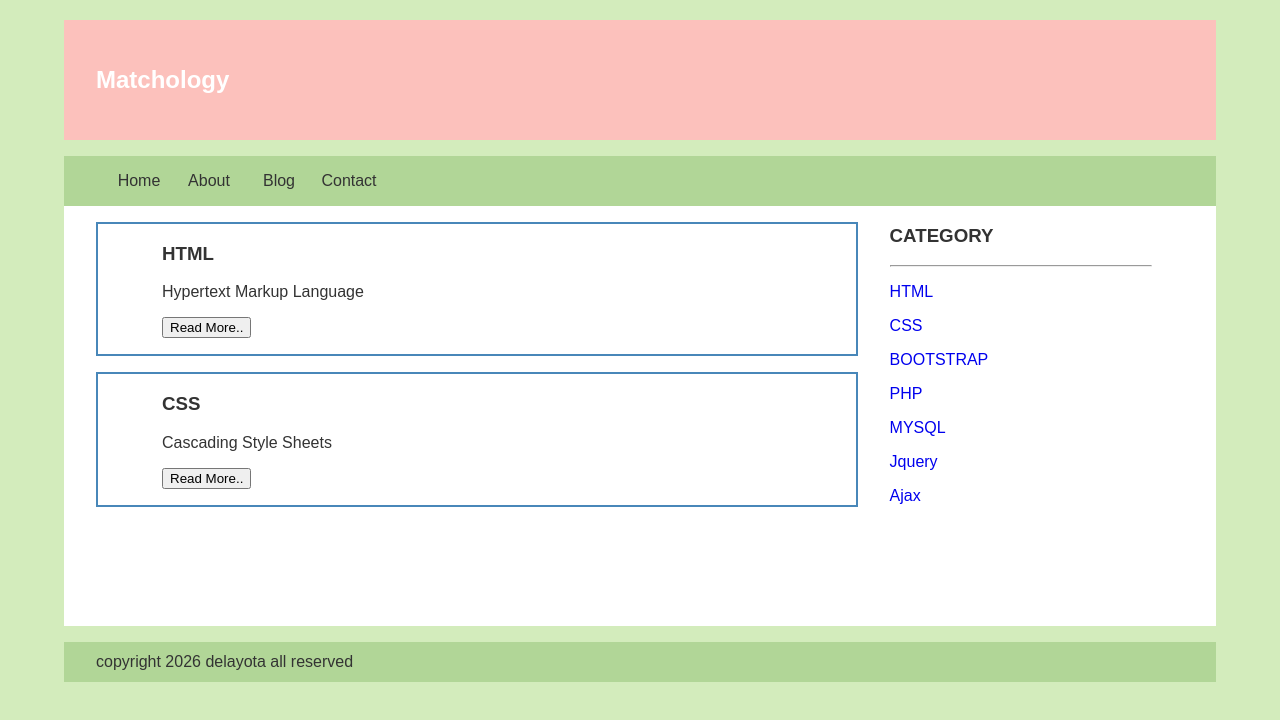
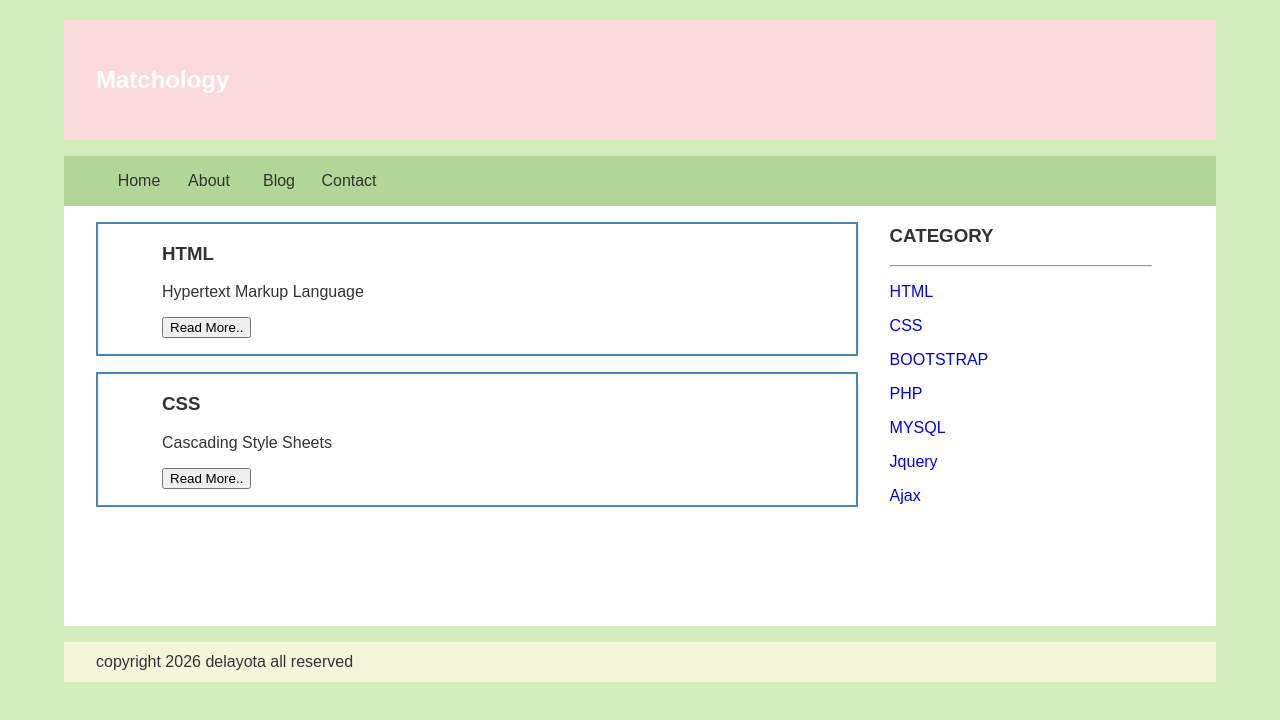
Before and after one commit to khansawafiq/khansa, a plain HTML site: page index.html in a window 1280 px wide. Drawn offline with Linux system fonts and the light colour scheme.

Commit message:
Update footer and header background colors

```diff
--- a/style.css
+++ b/style.css
@@ -11,7 +11,7 @@ body{
     margin:auto;
     height:120px;
     line-height:120px;
-    background:#fcc1bc;
+    background:#FADADD;
     color:#fff;
 }
 
@@ -89,7 +89,7 @@ body{
     margin:auto;
     height:40px;
     line-height:40px;
-    background:#b1d697;
+    background:#F5F5DC;
     color:#333;
     margin-bottom: 1pc;
 }
```
